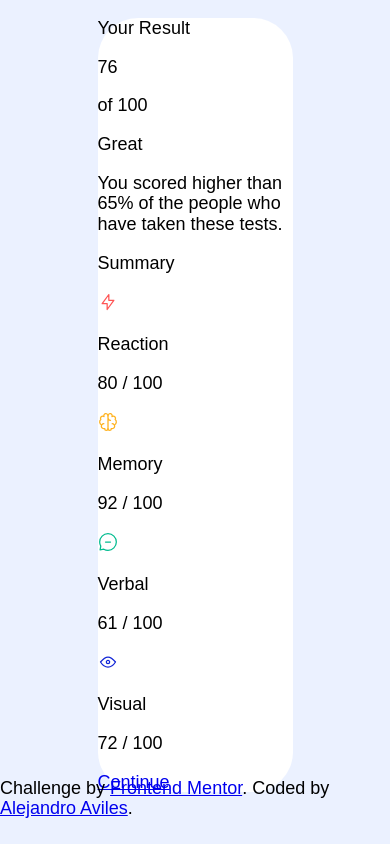
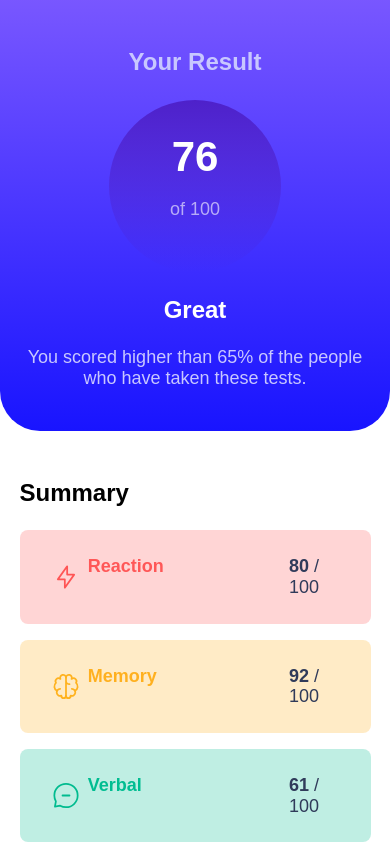
Before and after one commit to avilesalejandro/summary-frontendmentor, a plain HTML site: page index.html in a window 390 px wide. Shown: the top 844 px of the page. Drawn offline with Linux system fonts and the light colour scheme.

Commit message:
Projecto terminado - Responsive

```diff
--- a/css/styles.css
+++ b/css/styles.css
@@ -29,23 +29,156 @@
 }
 html {
   font-size: 62.5%;
+  font-family: "Hanken Grotesk", sans-serif;
 }
 body {
-  font-family: "Hanken Grotesk", sans-serif;
   font-size: var(--font-small);
   background-color: var(--pale-blue);
 }
 .main {
-  height: 90vh;
+  width: 100%;
+  margin: 0 auto;
+  display: flex;
+  align-items: center;
+  align-content: center;
+  justify-content: center;
 }
-
-.footer {
-  height: 10vh;
-}
-
 .container {
+  display: flex;
+  flex-direction: column;
+  justify-content: center;
+  align-items: center;
+  align-content: center;
   background-color: var(--white);
   border-radius: 4rem;
-  width: 50vw;
-  margin: 0 auto;
 }
+.score {
+  display: flex;
+  flex-direction: column;
+  justify-content: center;
+  align-items: center;
+  align-content: center;
+  background: linear-gradient(var(--light-slate-blue), var(--light-royal-blue));
+  border-radius: 0 0 4rem 4rem;
+  padding: 2.4rem;
+}
+.score__title {
+  font-size: var(--font-med);
+  font-weight: var(--medium);
+  color: var(--light-lavender);
+}
+.circle {
+  display: flex;
+  flex-direction: column;
+  justify-content: center;
+  align-items: center;
+  background: linear-gradient(var(--violet-blue), var(--persian-blue));
+  border-radius: 50%;
+  height: 14rem;
+  width: 14rem;
+  padding: 1.6rem;
+}
+.score__result {
+  font-size: var(--font-big);
+  font-weight: var(--medium);
+  color: var(--white);
+  margin: 0;
+  padding: 0;
+}
+.score__max {
+  font-size: var(--regular);
+  font-weight: var(--regular);
+  color: var(--white);
+  opacity: 0.6;
+}
+.score__text {
+  text-align: center;
+}
+.score__text--title {
+  font-size: var(--font-med);
+  font-weight: var(--medium);
+  color: var(--white);
+}
+.score__text--message {
+  color: var(--light-lavender);
+}
+.summary {
+  display: flex;
+  width: 90%;
+  flex-direction: column;
+  padding: 2.4rem;
+}
+.summary__title {
+  font-size: var(--font-med);
+  font-weight: var(--medium);
+}
+.category {
+  display: flex;
+  justify-content: space-between;
+  padding: 0.8rem 2.4rem;
+  border-radius: 0.8rem;
+  margin-bottom: 1.6rem;
+}
+.category:last-of-type {
+  margin-bottom: 0;
+}
+.reaction {
+  background-color: var(--light-red);
+  color: var(--light-red-solid);
+}
+.memory {
+  background-color: var(--orangey-yellow);
+  color: var(--orangey-yellow-solid);
+}
+.verbal {
+  background-color: var(--green-teal);
+  color: var(--green-teal-solid);
+}
+.visual {
+  background-color: var(--cobalt-blue);
+  color: var(--cobal-blue-solid);
+}
+.category__icon {
+  width: 3.2rem;
+  padding: 0.8rem;
+}
+.category__title {
+  width: 75%;
+  font-weight: var(--medium);
+}
+.category__score {
+  font-weight: var(--medium);
+  color: var(--dark-gray-blue);
+}
+.category__score span {
+  font-weight: var(--regular);
+}
+.btn {
+  background-color: var(--dark-gray-blue);
+  text-decoration: none;
+  text-align: center;
+  font-weight: var(--medium);
+  color: white;
+  border-radius: 0.8rem;
+  padding: 1.6rem;
+  margin-top: 1.6rem;
+}
+.footer {
+  width: 100%;
+}
+.attribution {
+  text-align: center;
+  padding: 2.4rem;
+  margin-top: 2.4rem;
+}
+@media (min-width: 1440px) {
+  .container {
+    flex-direction: row;
+    width: 50%;
+    align-items: stretch;
+    margin-top: 15rem;
+  }
+  .score {
+    border-radius: 4rem;
+  }
+}
--- a/index.html
+++ b/index.html
@@ -11,6 +11,7 @@
 <body>
   <main class="main">
     <div class="container">
+
       <div class="score">
         <p class="score__title">Your Result</p>
         <div class="circle">
@@ -22,30 +23,32 @@
           <p class="score__text--message">You scored higher than 65% of the people who have taken these tests.</p>
         </div>
       </div>
+
       <div class="summary">
         <p class="summary__title">Summary</p>
-        <div class="category">
+        <div class="category reaction">
           <img src="assets/icon-reaction.svg" alt="Reaction Icon" class="category__icon">
           <p class="category__title">Reaction</p>
-          <p class="caregory__score">80 <span>/ 100</span></p>
+          <p class="category__score">80 <span>/ 100</span></p>
         </div>
-        <div class="category">
+        <div class="category memory">
           <img src="assets/icon-memory.svg" alt="Memory Icon" class="category__icon">
           <p class="category__title">Memory</p>
-          <p class="caregory__score">92 <span>/ 100</span></p>
+          <p class="category__score">92 <span>/ 100</span></p>
         </div>
-        <div class="category">
+        <div class="category verbal">
           <img src="assets/icon-verbal.svg" alt="Verbal Icon" class="category__icon">
           <p class="category__title">Verbal</p>
-          <p class="caregory__score">61 <span>/ 100</span></p>
+          <p class="category__score">61 <span>/ 100</span></p>
         </div>
-        <div class="category">
+        <div class="category visual">
           <img src="assets/icon-visual.svg" alt="Visual Icon" class="category__icon">
           <p class="category__title">Visual</p>
-          <p class="caregory__score">72 <span>/ 100</span></p>
+          <p class="category__score">72 <span>/ 100</span></p>
         </div>
-        <a href="#">Continue</a>
+        <a href="#" class="btn">Continue</a>
       </div>
+
     </div>
   </main>
   <footer class="attribution">
```
